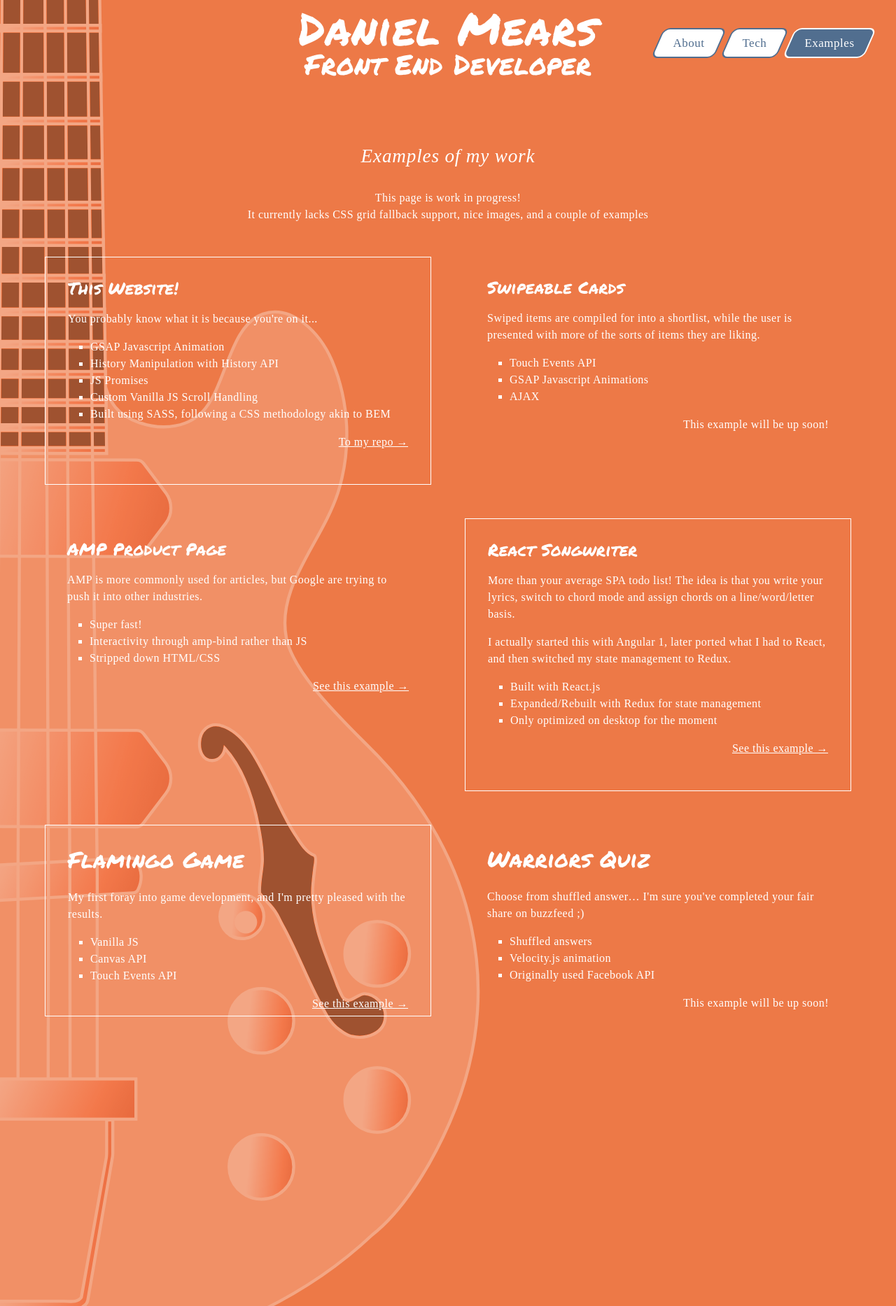
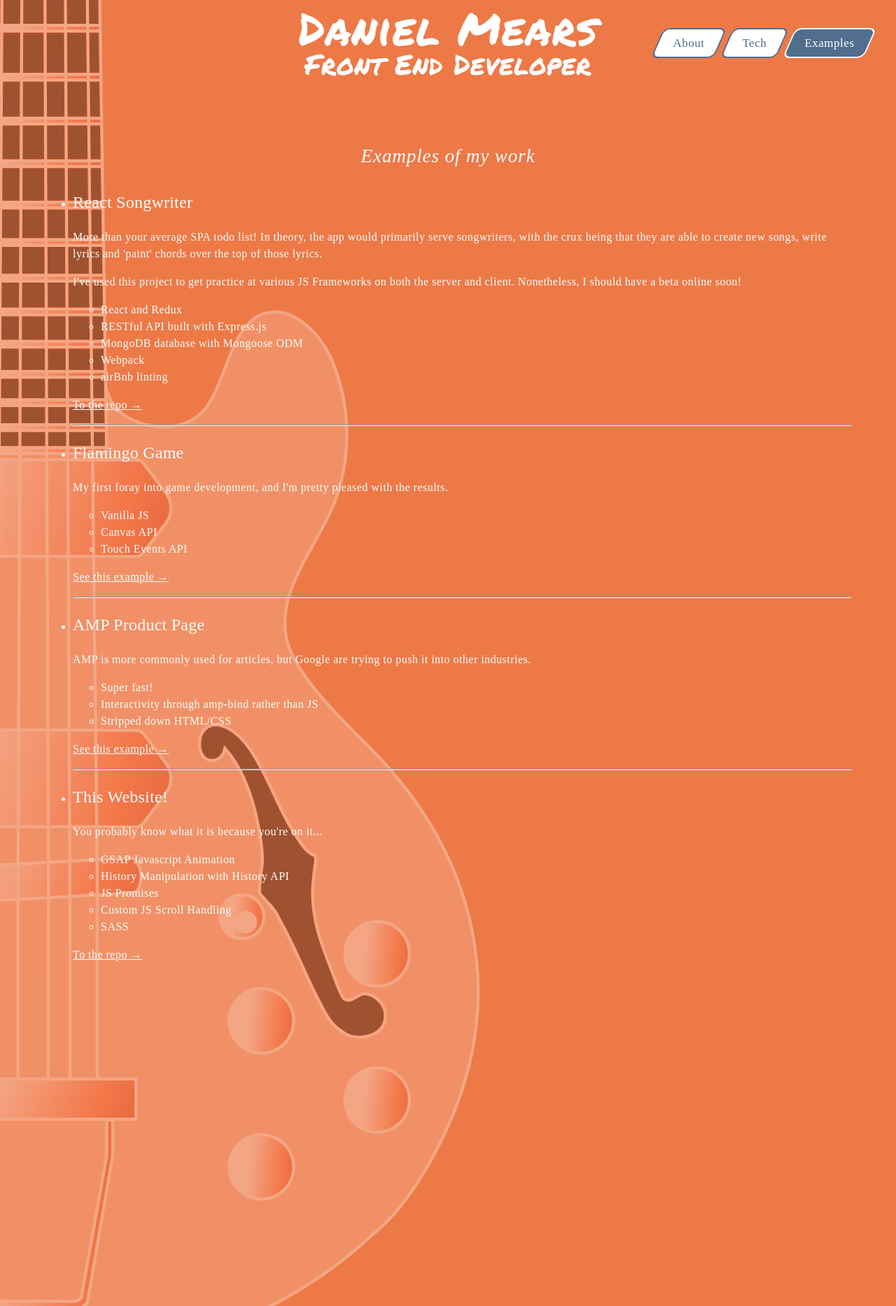
Before and after one commit to clockworkdaniel/daniel-mears-tech, a PHP site: page /examples in a window 1280 px wide. Shown: the whole page at 70% size. Run offline with PHP 8.4, Linux system fonts and the light colour scheme; some web fonts are replaced.

Commit message:
new layout, comment out some for moment

```diff
--- a/examples.php
+++ b/examples.php
@@ -2,103 +2,102 @@
 
 <section class="content-area">
 	<div class="examples-content">
-		<p class="pull-out-copy">Examples of my work</p>
-		<p>This page is work in progress!<br>It currently lacks CSS grid fallback support, nice images, and a couple of examples</p>
+		<p class="pull-out-copy trigger-on-scroll" data-trigger-point="0.1">Examples of my work</p>
 		</ul>
-		<ul class="examples-list">
-			<li class="examples-item--large-left ">
-				<!-- <a class="examples-item__image" href="https://github.com/clockworkdaniel/daniel-mears-tech">
+		<ul class="examples__list">
+			<li class="examples__item">
+				<!-- <a class="examples__item-image react-songwriter-image" href="https://github.com/clockworkdaniel/react-songwriter">
 				</a> -->
-				<div class="examples-item__copy">
-					<h2 class="examples-item__title this-website-image">This Website!</h2>
-					<p>You probably know what it is because you're on it...</p>
-					<ul>
+				<div class="examples__item-copy">
+					<h2 class="examples__item-title trigger-on-scroll" data-trigger-point="0.1">React Songwriter</h2>
+					<p class="trigger-on-scroll" data-trigger-point="0.1">More than your average SPA todo list! In theory, the app would primarily serve songwriters, with the crux being that they are able to create new songs, write lyrics and 'paint' chords over the top of those lyrics.</p>
+					<p class="trigger-on-scroll" data-trigger-point="0.1">I've used this project to get practice at various JS Frameworks on both the server and client. Nonetheless, I should have a beta online soon!</p>
+					<ul class="trigger-on-scroll" data-trigger-point="0.1">
+						<li>React and Redux</li>
+						<li>RESTful API built with Express.js</li>
+						<li>MongoDB database with Mongoose ODM</li>
+						<li>Webpack</li>
+						<li>airBnb linting</li>
+					</ul>
+					<p class="examples__item-text-link trigger-on-scroll" data-trigger-point="0.1"><a href="https://github.com/clockworkdaniel/react-songwriter" title="React Songwriter">To the repo &rarr;</a></p>
+					<hr class="examples__item-hr trigger-on-scroll" data-trigger-point="0.1">
+				</div>
+			</li>
+			<li class="examples__item">
+				<!-- <a class="examples__item-image flamingo-game-image" data-iframe-trigger href="/examples/flamingo-game/index.php">
+				</a> -->
+				<div class="examples__item-copy">
+					<h2 class="examples__item-title trigger-on-scroll" data-trigger-point="0.1">Flamingo Game</h2>
+					<p class="trigger-on-scroll" data-trigger-point="0.1">My first foray into game development, and I'm pretty pleased with the results.</p>
+					<ul class="trigger-on-scroll" data-trigger-point="0.1">
+						<li>Vanilla JS</li>
+						<li>Canvas API</li>
+						<li>Touch Events API</li>
+					</ul>
+					<p class="examples__item-text-link trigger-on-scroll" data-trigger-point="0.1"><a href="/examples/flamingo-game/index.php" title="Flamingo Game" data-iframe-trigger >See this example &rarr;</a></p>
+					<hr class="examples__item-hr trigger-on-scroll" data-trigger-point="0.1">
+				</div>
+			</li>
+			<li class="examples__item">
+				<!-- <a class="examples__item-image" data-iframe-trigger href="/examples/amp-product-page/index.php">
+				</a> -->
+				<div class="examples__item-copy">
+					<h2 class="examples__item-title  trigger-on-scroll" data-trigger-point="0.1">AMP Product Page</h2>
+					<p class="trigger-on-scroll" data-trigger-point="0.1">AMP is more commonly used for articles, but Google are trying to push it into other industries.</p>
+					<ul class="trigger-on-scroll" data-trigger-point="0.1">
+						<li>Super fast!</li>
+						<li>Interactivity through amp-bind rather than JS</li>
+						<li>Stripped down HTML/CSS</li>
+					</ul>
+					<p class="examples__item-text-link trigger-on-scroll" data-trigger-point="0.1"><a href="/examples/amp-product-page/index.php" title="AMP Product Page" data-iframe-trigger >See this example &rarr;</a></p>
+					<hr class="examples__item-hr trigger-on-scroll" data-trigger-point="0.1">
+				</div>
+			</li>
+			<li class="examples__item">
+				<!-- <a class="examples__item-image" href="https://github.com/clockworkdaniel/daniel-mears-tech">
+				</a> -->
+				<div class="examples__item-copy">
+					<h2 class="examples__item-title trigger-on-scroll" data-trigger-point="0.1">This Website!</h2>
+					<p class="trigger-on-scroll" data-trigger-point="0.1">You probably know what it is because you're on it...</p>
+					<ul class="trigger-on-scroll" data-trigger-point="0.1">
 						<li>GSAP Javascript Animation</li>
 						<li>History Manipulation with History API</li>
 						<li>JS Promises</li>
-						<li>Custom Vanilla JS Scroll Handling</li>
-						<li>Built using SASS, following a CSS methodology akin to BEM</li>
-						<!-- <li>CSS Grid (on this page)</li> -->
+						<li>Custom JS Scroll Handling</li>
+						<li>SASS</li>
 					</ul>
-					<p class="examples-item__text-link"><a href="https://github.com/clockworkdaniel/daniel-mears-tech" title="My GitHub" >To my repo &rarr;</a></p>
+					<p class="examples__item-text-link trigger-on-scroll" data-trigger-point="0.1"><a href="https://github.com/clockworkdaniel/daniel-mears-tech" title="My GitHub" >To the repo &rarr;</a></p>
 				</div>
 			</li>
-			<li class="examples-item--small--long-copy ">
-				<!-- <a class="examples-item__image" data-iframe-trigger >
-				</a> -->
-				<div class="examples-item__copy">
-					<h2 class="examples-item__title swipeable-cards-image">Swipeable Cards</h2>
+			<!-- <li class="examples__item trigger-on-scroll" data-trigger-point="0.1">
+				<a class="examples__item-image" data-iframe-trigger >
+				</a>
+				<div class="examples__item-copy">
+					<h2 class="examples__item-title swipeable-cards-image">Swipeable Cards</h2>
 					<p>Swiped items are compiled for into a shortlist, while the user is presented with more of the sorts of items they are liking.</p>
 					<ul>
 						<li>Touch Events API</li>
 						<li>GSAP Javascript Animations</li>
 						<li>AJAX</li>
 					</ul>
-					<p class="examples-item__text-link"><a>This example will be up soon!</a></p>
+					<p class="examples__item-text-link"><a>This example will be up soon!</a></p>
 				</div>
-			</li>
-			<li class="examples-item--small--long-copy ">
-				<!-- <a class="examples-item__image" data-iframe-trigger href="/examples/amp-product-page/index.php">
-				</a> -->
-				<div class="examples-item__copy">
-					<h2 class="examples-item__title amp-product-page-image">AMP Product Page</h2>
-					<p>AMP is more commonly used for articles, but Google are trying to push it into other industries.</p>
-					<ul>
-						<li>Super fast!</li>
-						<li>Interactivity through amp-bind rather than JS</li>
-						<li>Stripped down HTML/CSS</li>
-					</ul>
-					<p class="examples-item__text-link"><a href="/examples/amp-product-page/index.php" title="AMP Product Page" data-iframe-trigger >See this example &rarr;</a></p>
-				</div>
-			</li>
-			<li class="examples-item--large-right ">
-				<!-- <a class="examples-item__image react-songwriter-image" data-iframe-trigger href="/examples/react-songwriter/index.php">
-				</a> -->
-				<div class="examples-item__copy">
-					<h2 class="examples-item__title">React Songwriter</h2>
-					<p>More than your average SPA todo list! The idea is that you write your lyrics, switch to chord mode and assign chords on a line/word/letter basis.</p>
-					<p>I actually started this with Angular 1, later ported what I had to React, and then switched my state management to Redux.</p>
-					<ul>
-						<li>Built with React.js</li>
-						<li>Expanded/Rebuilt with Redux for state management</li>
-						<li>Only optimized on desktop for the moment</li>
-					</ul>
-					<p class="examples-item__text-link"><a href="/examples/react-songwriter/index.php" title="React Songwriter" data-iframe-trigger >See this example &rarr;</a></p>
-				</div>
-			</li>
-			<li class="examples-item--small ">
-				<!-- <a class="examples-item__image flamingo-game-image" data-iframe-trigger href="/examples/flamingo-game/index.php">
-				</a> -->
-				<div class="examples-item__copy">
-					<h2 class="examples-item__title">Flamingo Game</h2>
-					<p>My first foray into game development, and I'm pretty pleased with the results.</p>
-					<ul>
-						<li>Vanilla JS</li>
-						<li>Canvas API</li>
-						<li>Touch Events API</li>
-					</ul>
-					<p class="examples-item__text-link"><a href="/examples/flamingo-game/index.php" title="Flamingo Game" data-iframe-trigger >See this example &rarr;</a></p>
-				</div>
-			</li>
-			<li class="examples-item--small ">
-				<!-- <a class="examples-item__image warriors-quiz-image" data-iframe-trigger >
-				</a> -->
-				<div class="examples-item__copy">
-					<h2 class="examples-item__title">Warriors Quiz</h2>
+			</li> -->
+			<!-- <li class="examples__item trigger-on-scroll" data-trigger-point="0.1">
+				<a class="examples__item-image warriors-quiz-image" data-iframe-trigger >
+				</a>
+				<div class="examples__item-copy">
+					<h2 class="examples__item-title">Warriors Quiz</h2>
 					<p>Choose from shuffled answer&hellip; I'm sure you've completed your fair share on buzzfeed ;)</p>
 					<ul>
 						<li>Shuffled answers</li>
 						<li>Velocity.js animation</li>
 						<li>Originally used Facebook API</li>
 					</ul>
-					<p class="examples-item__text-link"><a>This example will be up soon!</a></p>
+					<p class="examples__item-text-link"><a>This example will be up soon!</a></p>
 				</div>
-			</li>
+			</li> -->
 		</ul>
-	</div>
-	<div class="examples-iframe__container">
-		<div class="examples-iframe__close">&#215;</div>
-		<iframe class="examples-iframe" src=""></iframe>
 	</div>
 </section>
 
```
